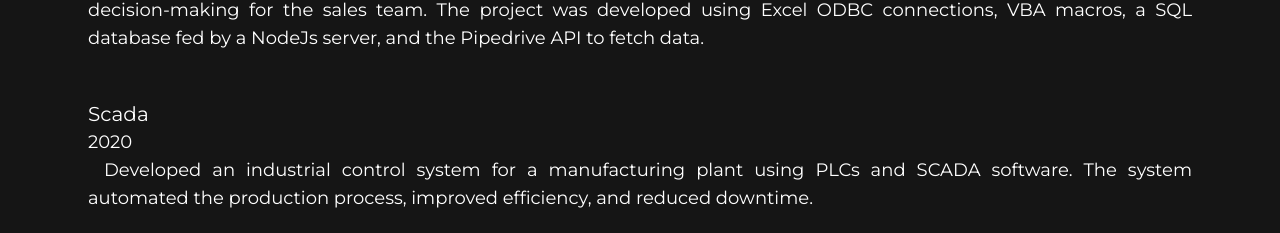
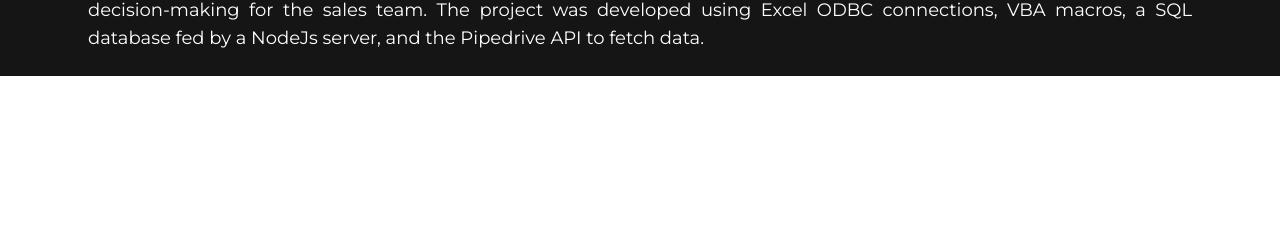
Before and after one commit to javieremanuelhr/resume, a React (Vite) app in the folder resume/: page / in a window 1280 px wide. Shown: the part 1572-1805 px from the top of the page. After the commit the page ends 1648 px from the top, so only its background shows below. Built offline with nearby package versions, Linux system fonts and the light colour scheme.

Commit message:
projects component edited

```diff
--- a/resume/src/sections/projects.jsx
+++ b/resume/src/sections/projects.jsx
@@ -21,13 +21,7 @@ export default function Projects() {
 
             </div>
 
-            <div class='sm:flex-1 px-8 py-6'>
 
-                <p class='font-montserrat text-xl'> Scada </p>
-                <p class='font-montserrat text-lg'> 2020 </p>
-                <p class='font-montserrat text-lg indent-4 text-justify'> Developed an industrial control system for a manufacturing plant using PLCs and SCADA software. The system automated the production process, improved efficiency, and reduced downtime. </p>
-
-            </div>
 
           </div>
 
```
